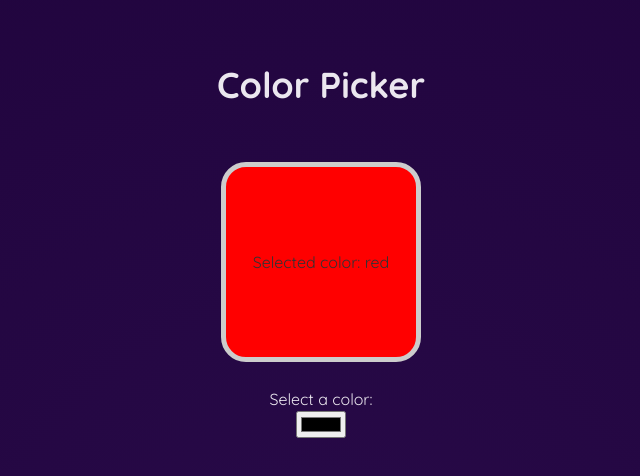
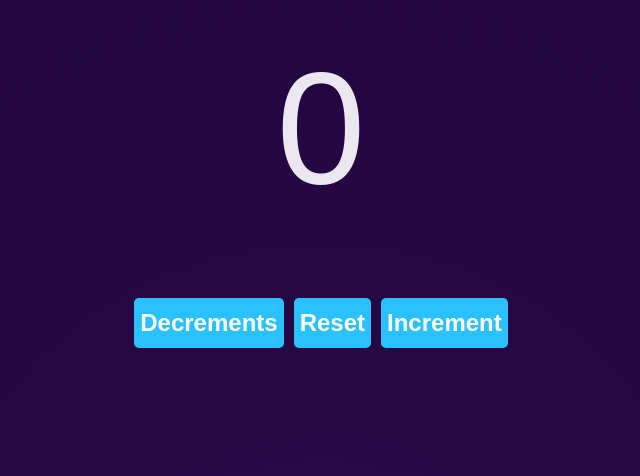
Before and after one commit to anusianne/react_apps, a React (Vite) app in the folder react-exercises/: page / in a window 1280 px wide. Shown: the top 476 px of the page, without its empty margins (319-959 px from the left). Built offline with nearby package versions, Linux system fonts and the light colour scheme.

Commit message:
added updater function in states

```diff
--- a/react-exercises/src/App.jsx
+++ b/react-exercises/src/App.jsx
@@ -8,7 +8,8 @@ import {useState} from 'react';
 // import UserGreeting from "./UserGreeting.jsx";
 // import List from "./List.jsx";
 // import MyComponent from "./MyComponent.jsx";
-import ColorPicker from "./components/ColorPicker/ColorPicker.jsx";
+// import ColorPicker from "./components/ColorPicker/ColorPicker.jsx";
+import Counter from "./Counter.jsx";
 
 
 function App() {
@@ -28,14 +29,12 @@ function App() {
         //     </main>
         // </div>
         <>
-            {/*<Card/>*/}
-            {/*<Card/>*/}
             {/*<Student name="Bob" age="30" isStudent={true}/>*/}
             {/*<Student name="Patrick" age={42} isStudent={false}/>*/}
             {/*<UserGreeting isLoggedIn={true} username="Anne"/>*/}
             {/*<List items={fruits} category="Fruits"/>*/}
             {/*<MyComponent/>*/}
-            <ColorPicker/>
+            <Counter/>
         </>
     );
 }
--- a/react-exercises/src/Counter.jsx
+++ b/react-exercises/src/Counter.jsx
@@ -4,14 +4,18 @@ export default function Counter() {
     const [count, setCount] = useState(0);
 
     const increment = () => {
-        setCount(count + 1)
+        setCount(c => c + 1)
+        setCount(c => c + 1)
+        setCount(c => c + 1)
     }
     const decrement = () => {
-        setCount(count - 1)
+        setCount(c => c - 1)
+        setCount(c => c - 1)
+        setCount(c => c - 1)
     }
 
     const reset = () => {
-        setCount(0)
+        setCount(c => c = 0)
     }
     return (<div className="counter-container">
         <p className="count-display">{count}</p>
```
